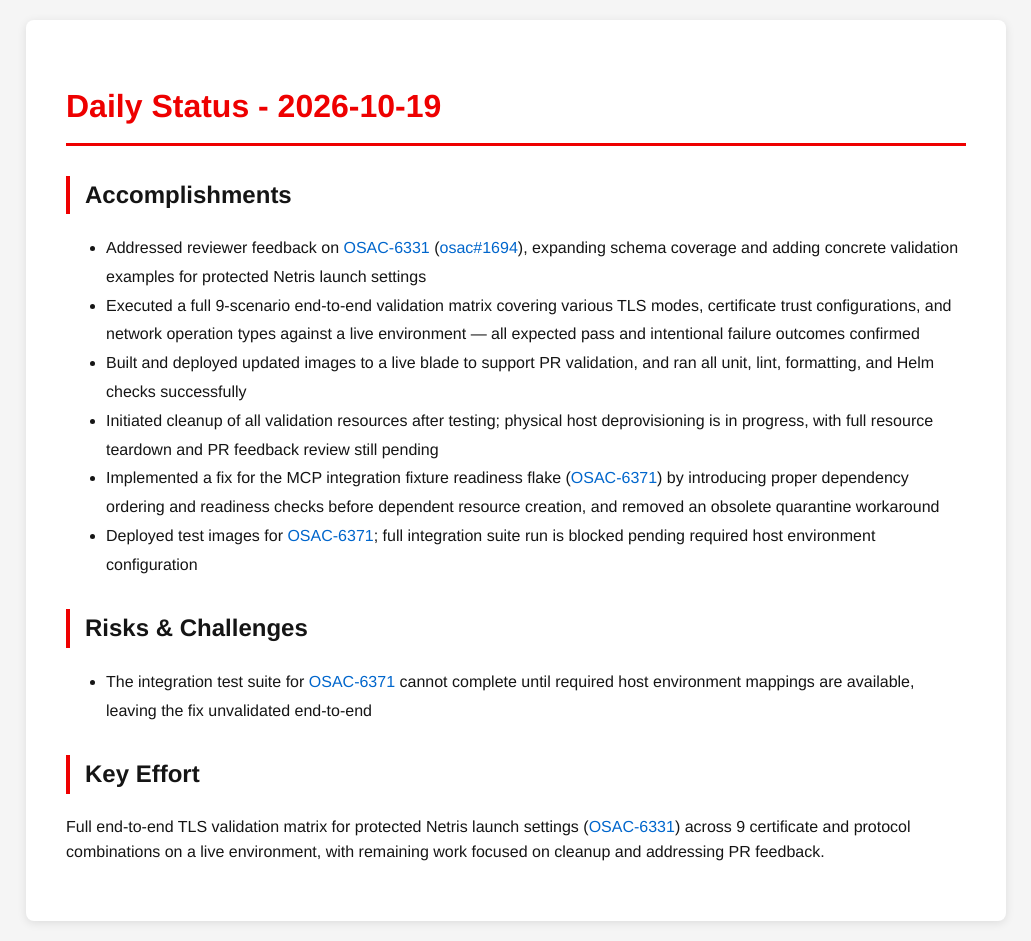
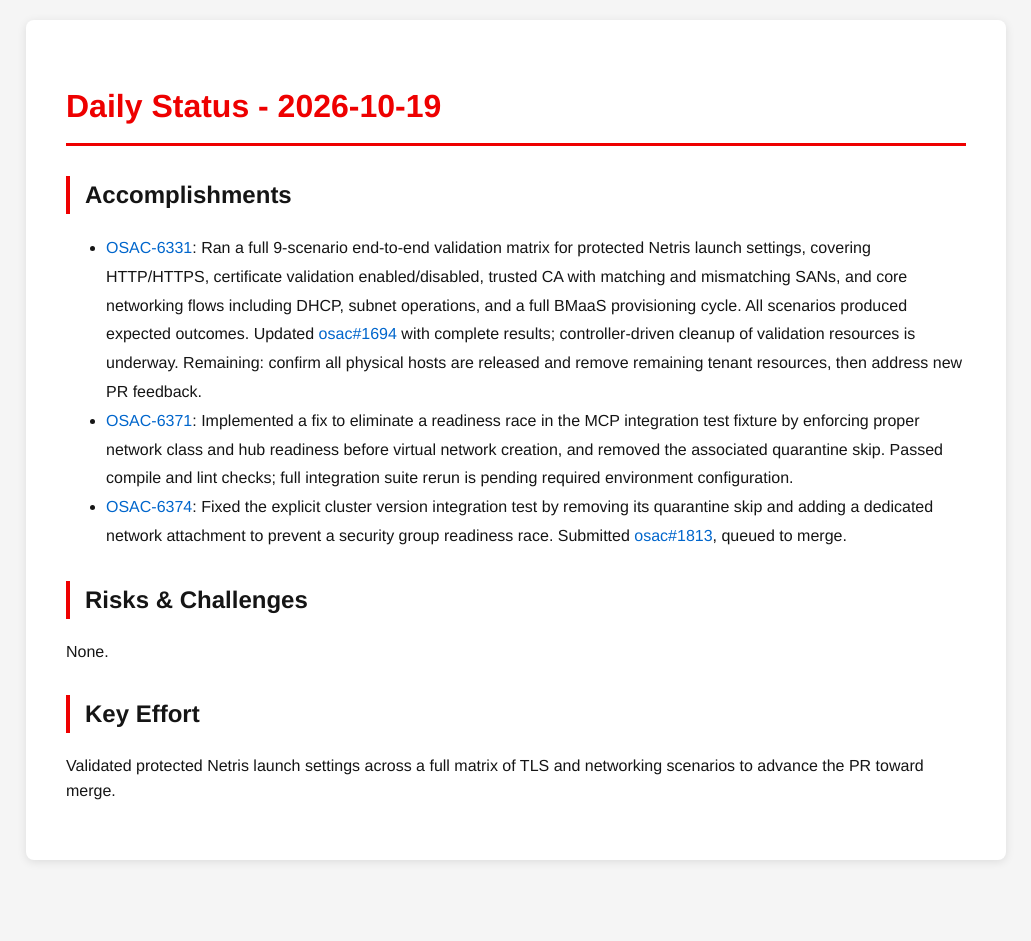
Before and after one commit to tzvatot/daily-status, a Jekyll site: the page built from 2026-10-19.md, in a window 1280 px wide. Shown: the whole page, without its empty margins (124-1155 px from the left). Built offline with Jekyll 4.4.1, drawn with Linux system fonts in a browser that asks for light colours; after the commit the page ends 900 px from its top, so only the background shows below that.

Commit message:
Daily status update - 2026-10-19

```diff
--- a/2026-10-19.md
+++ b/2026-10-19.md
@@ -7,15 +7,12 @@ date: 2026-10-19
 # Daily Status - 2026-10-19
 
 ## Accomplishments
-- Addressed reviewer feedback on [OSAC-6331](https://redhat.atlassian.net/browse/OSAC-6331) ([osac#1694](https://github.com/osac-project/osac/pull/1694)), expanding schema coverage and adding concrete validation examples for protected Netris launch settings
-- Executed a full 9-scenario end-to-end validation matrix covering various TLS modes, certificate trust configurations, and network operation types against a live environment — all expected pass and intentional failure outcomes confirmed
-- Built and deployed updated images to a live blade to support PR validation, and ran all unit, lint, formatting, and Helm checks successfully
-- Initiated cleanup of all validation resources after testing; physical host deprovisioning is in progress, with full resource teardown and PR feedback review still pending
-- Implemented a fix for the MCP integration fixture readiness flake ([OSAC-6371](https://redhat.atlassian.net/browse/OSAC-6371)) by introducing proper dependency ordering and readiness checks before dependent resource creation, and removed an obsolete quarantine workaround
-- Deployed test images for [OSAC-6371](https://redhat.atlassian.net/browse/OSAC-6371); full integration suite run is blocked pending required host environment configuration
+- [OSAC-6331](https://redhat.atlassian.net/browse/OSAC-6331): Ran a full 9-scenario end-to-end validation matrix for protected Netris launch settings, covering HTTP/HTTPS, certificate validation enabled/disabled, trusted CA with matching and mismatching SANs, and core networking flows including DHCP, subnet operations, and a full BMaaS provisioning cycle. All scenarios produced expected outcomes. Updated [osac#1694](https://github.com/osac-project/osac/pull/1694) with complete results; controller-driven cleanup of validation resources is underway. Remaining: confirm all physical hosts are released and remove remaining tenant resources, then address new PR feedback.
+- [OSAC-6371](https://redhat.atlassian.net/browse/OSAC-6371): Implemented a fix to eliminate a readiness race in the MCP integration test fixture by enforcing proper network class and hub readiness before virtual network creation, and removed the associated quarantine skip. Passed compile and lint checks; full integration suite rerun is pending required environment configuration.
+- [OSAC-6374](https://redhat.atlassian.net/browse/OSAC-6374): Fixed the explicit cluster version integration test by removing its quarantine skip and adding a dedicated network attachment to prevent a security group readiness race. Submitted [osac#1813](https://github.com/osac-project/osac/pull/1813), queued to merge.
 
 ## Risks & Challenges
-- The integration test suite for [OSAC-6371](https://redhat.atlassian.net/browse/OSAC-6371) cannot complete until required host environment mappings are available, leaving the fix unvalidated end-to-end
+None.
 
 ## Key Effort
-Full end-to-end TLS validation matrix for protected Netris launch settings ([OSAC-6331](https://redhat.atlassian.net/browse/OSAC-6331)) across 9 certificate and protocol combinations on a live environment, with remaining work focused on cleanup and addressing PR feedback.
+Validated protected Netris launch settings across a full matrix of TLS and networking scenarios to advance the PR toward merge.
```
